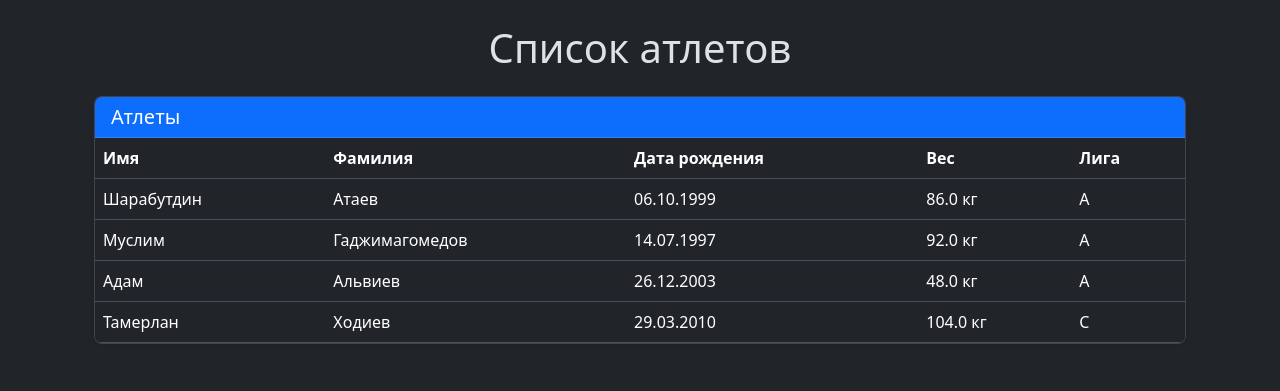
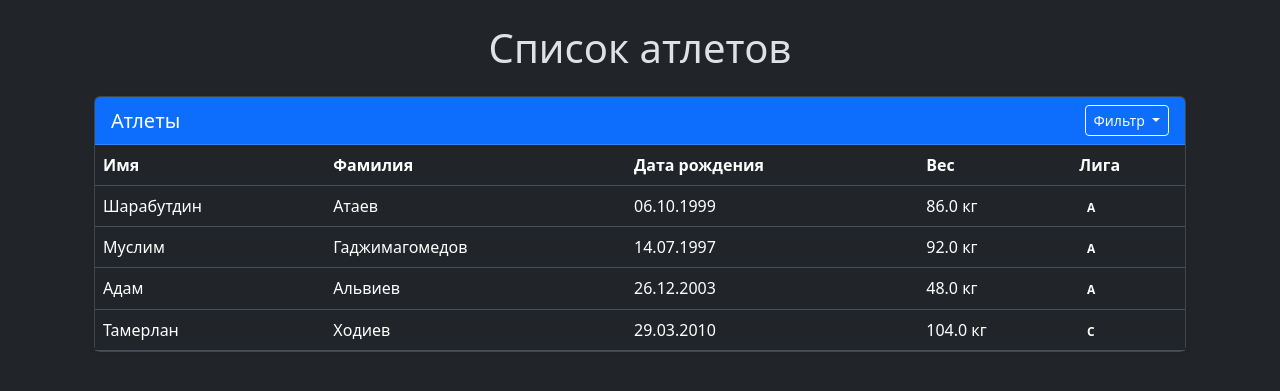
Before and after one commit to projectile0/aen_counter, a Flask app: page /athlets in a window 1280 px wide. Shown: the part 56-447 px from the top of the page. Run offline with Flask 3, Linux system fonts and the light colour scheme; data comes from the database, SQL or seed files in the repository; both versions use the stored data as it was after the commit.

Commit message:
Фильтр атлетов

```diff
--- a/main.py
+++ b/main.py
@@ -1,4 +1,4 @@
-from flask import Flask, render_template, redirect
+from flask import Flask, render_template, redirect, request
 from flask_login import LoginManager, login_required, login_user, logout_user, current_user
 
 from data import db_session
@@ -53,11 +53,35 @@ def nomination():
         return redirect('/')
     return render_template('nominat.html', form=form, title='Номинации')
 
-@app.route('/athlets', methods=['GET', 'POST'])
+
+@app.route('/athlets')
 def athlets():
     db_sess = db_session.create_session()
-    athletes = db_sess.query(Athlete).all()
+
+    sort_by = request.args.get('sort')
+    sort_order = request.args.get('order')
+
+    query = db_sess.query(Athlete)
+
+    if sort_by == 'surname':
+        if sort_order == 'asc':
+            query = query.order_by(Athlete.surname.asc())
+        else:
+            query = query.order_by(Athlete.surname.desc())
+    elif sort_by == 'weight':
+        if sort_order == 'asc':
+            query = query.order_by(Athlete.weight.asc())
+        else:
+            query = query.order_by(Athlete.weight.desc())
+    elif sort_by == 'league':
+        if sort_order == 'asc':
+            query = query.order_by(Athlete.league.asc())
+        else:
+            query = query.order_by(Athlete.league.desc())
+
+    athletes = query.all()
     return render_template('list_athlets.html', athletes=athletes, title='Атлеты')
+
 
 @app.route('/login', methods=['GET', 'POST'])
 def login():
--- a/templates/list_athlets.html
+++ b/templates/list_athlets.html
@@ -6,17 +6,70 @@
 
     <div class="card shadow-sm">
         <div class="card-header bg-primary text-white">
-            <h5 class="mb-0">Атлеты</h5>
+            <div class="d-flex justify-content-between align-items-center">
+                <h5 class="mb-0">Атлеты</h5>
+                <div class="dropdown">
+                    <button class="btn btn-sm btn-outline-light dropdown-toggle" type="button" id="sortDropdown"
+                            data-bs-toggle="dropdown" aria-expanded="false">
+                        Фильтр
+                    </button>
+                    <ul class="dropdown-menu dropdown-menu-end" aria-labelledby="sortDropdown">
+                        <li><h6 class="dropdown-header">По фамилии</h6></li>
+                        <li><a class="dropdown-item" href="?sort=surname&order=asc">А → Я</a></li>
+                        <li><a class="dropdown-item" href="?sort=surname&order=desc">Я → А</a></li>
+
+                        <li><hr class="dropdown-divider"></li>
+                        <li><h6 class="dropdown-header">По весу</h6></li>
+                        <li><a class="dropdown-item" href="?sort=weight&order=asc">По возрастанию</a></li>
+                        <li><a class="dropdown-item" href="?sort=weight&order=desc">По убыванию</a></li>
+
+                        <li><hr class="dropdown-divider"></li>
+                        <li><h6 class="dropdown-header">По лиге</h6></li>
+                        <li><a class="dropdown-item" href="?sort=league&order=asc">А → О</a></li>
+                        <li><a class="dropdown-item" href="?sort=league&order=desc">О → А</a></li>
+
+                        <li><hr class="dropdown-divider"></li>
+                        <li><a class="dropdown-item" href="?sort=none">Сбросить сортировку</a></li>
+                    </ul>
+                </div>
+            </div>
         </div>
         <div class="table-responsive">
             <table class="table table-hover mb-0">
                 <thead class="thead-light">
                     <tr>
                         <th scope="col" class="text-nowrap">Имя</th>
-                        <th scope="col" class="text-nowrap">Фамилия</th>
+                        <th scope="col" class="text-nowrap">
+                            Фамилия
+                            {% if request.args.get('sort') == 'surname' %}
+                                {% if request.args.get('order') == 'asc' %}
+                                    <i class="bi bi-arrow-up"></i>
+                                {% else %}
+                                    <i class="bi bi-arrow-down"></i>
+                                {% endif %}
+                            {% endif %}
+                        </th>
                         <th scope="col" class="text-nowrap">Дата рождения</th>
-                        <th scope="col" class="text-nowrap">Вес</th>
-                        <th scope="col" class="text-nowrap">Лига</th>
+                        <th scope="col" class="text-nowrap">
+                            Вес
+                            {% if request.args.get('sort') == 'weight' %}
+                                {% if request.args.get('order') == 'asc' %}
+                                    <i class="bi bi-arrow-up"></i>
+                                {% else %}
+                                    <i class="bi bi-arrow-down"></i>
+                                {% endif %}
+                            {% endif %}
+                        </th>
+                        <th scope="col" class="text-nowrap">
+                            Лига
+                            {% if request.args.get('sort') == 'league' %}
+                                {% if request.args.get('order') == 'asc' %}
+                                    <i class="bi bi-arrow-up"></i>
+                                {% else %}
+                                    <i class="bi bi-arrow-down"></i>
+                                {% endif %}
+                            {% endif %}
+                        </th>
                     </tr>
                 </thead>
                 <tbody>
@@ -27,7 +80,12 @@
                         <td>{{ athlete.birth_date.strftime('%d.%m.%Y') }}</td>
                         <td>{{ athlete.weight }} кг</td>
                         <td>
-                            <span>
+                            <span class="badge
+                                {% if athlete.league == 0 %}
+                                {% elif athlete.league == 1 %}
+                                {% elif athlete.league == 2 %}
+                                {% elif athlete.league == 3 %}
+                                {% endif %}">
                                 {% if athlete.league == 0 %}А
                                 {% elif athlete.league == 1 %}Б
                                 {% elif athlete.league == 2 %}C
@@ -42,24 +100,4 @@
         </div>
     </div>
 </div>
-
-<style>
-    .table th {
-        font-weight: 600;
-    }
-    .table td, .table th {
-        vertical-align: middle;
-    }
-    .card {
-        border-radius: 0.5rem;
-        overflow: hidden;
-    }
-    .badge {
-        font-size: 0.9em;
-        padding: 0.5em 0.75em;
-        min-width: 2em;
-        display: inline-block;
-        text-align: center;
-    }
-</style>
 {% endblock %}
```
Also changed, not shown: db/database.db.
